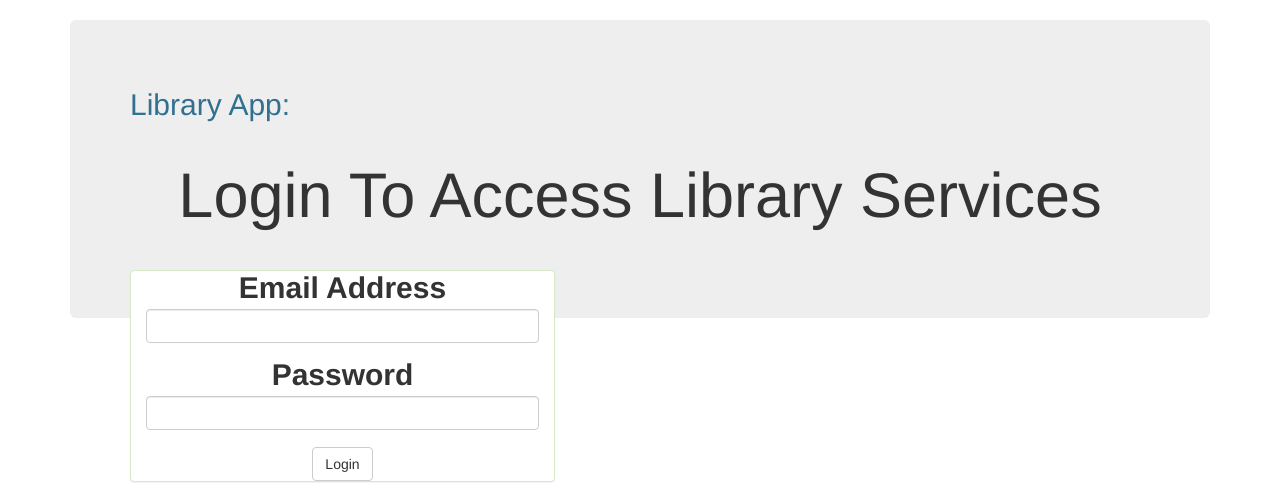
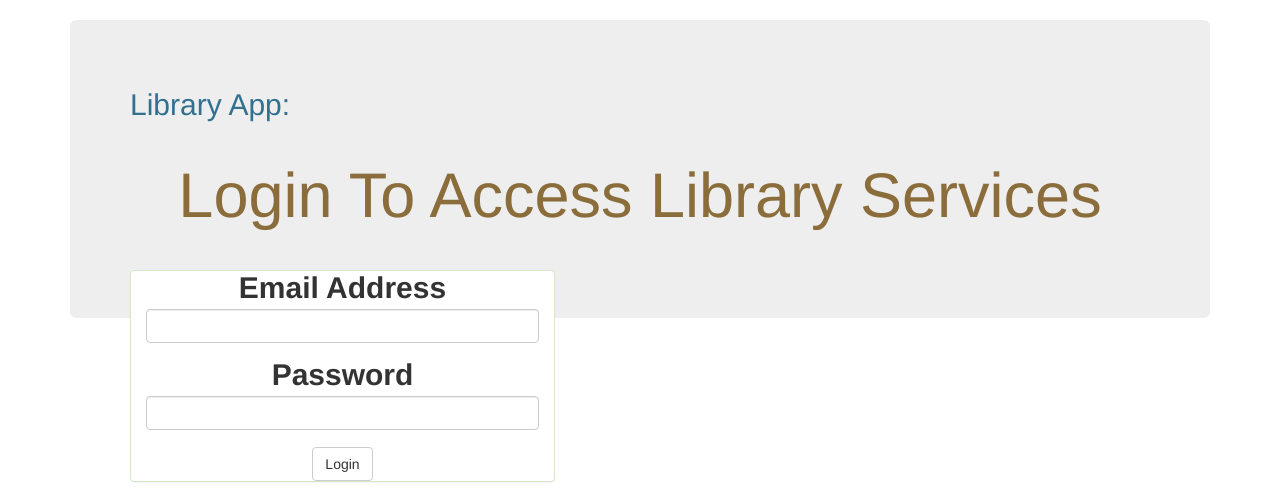
Before and after one commit to Antoh1/Library_app, a Flask app: page /user_login in a window 1280 px wide. Shown: the part 50-540 px from the top of the page. Run offline with Flask 2, Linux system fonts and the light colour scheme; parts of the project's set-up code (start-up, migrations or seed data) failed here and were passed over; some libraries are stand-ins or nearby versions.

Commit message:
Updates user login template

```diff
--- a/app/templates/user_login.html
+++ b/app/templates/user_login.html
@@ -1,8 +1,8 @@
 {% extends 'base.html' %}
 {% block title %}Library_app | User Login{% endblock %}
 {% block page_content %}
-<div class="page-header">
-<h1 class="text-info">Login To Access Library Services</h1>
+<div class="page-header text-warning waves-effect waves-light">
+<h1 class="">Login To Access Library Services</h1>
 </div>
 <div class=" col-md-5 container panel panel-success margin-top">
     	{{ wtf.quick_form(form) }}
```
